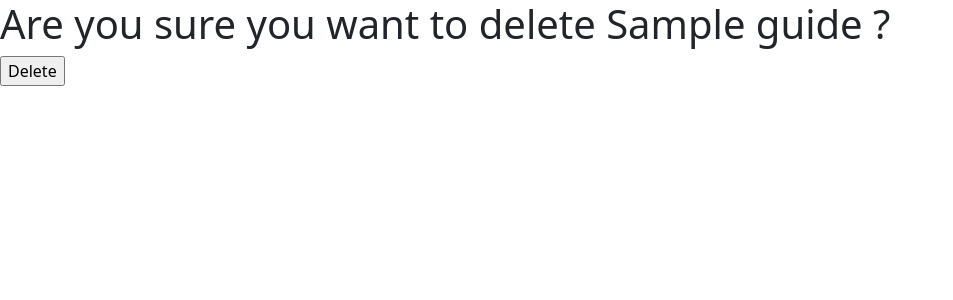
After one commit to tmarra122333/travelr, a Django app: page /1/guide_delete/ in a window 1280 px wide. The commit adds this page. Shown: the top 300 px of the page, without its empty margins (0-953 px from the left). Run offline with Django 4.2, Linux system fonts and the light colour scheme; tables that the repository leaves empty hold one stand-in row (values such as "Sample post").

Commit message:
delete guide functioning

```diff
--- /dev/null
+++ b/main_app/templates/delete_confirmation.html
@@ -0,0 +1,28 @@
+<!DOCTYPE html>
+
+{% load static %}
+
+<html lang="en">
+<head>
+    <meta charset="UTF-8">
+    <meta http-equiv="X-UA-Compatible" content="IE=edge">
+    <meta name="viewport" content="width=device-width, initial-scale=1.0">
+    <link rel="stylesheet" href="{% static 'styles/main.css' %}">
+    <link href="https://cdn.jsdelivr.net/npm/bootstrap@5.1.3/dist/css/bootstrap.min.css" rel="stylesheet" integrity="sha384-1BmE4kWBq78iYhFldvKuhfTAU6auU8tT94WrHftjDbrCEXSU1oBoqyl2QvZ6jIW3" crossorigin="anonymous">
+    <link rel="preconnect" href="https://fonts.googleapis.com">
+    <link rel="preconnect" href="https://fonts.gstatic.com" crossorigin>
+    <link href="https://fonts.googleapis.com/css2?family=Arimo&family=Bowlby+One&display=swap" rel="stylesheet">
+    <title>Document</title>
+</head>
+
+<h1>Are you sure you want to delete {{guide.title}} ?
+</h1>
+
+<div>
+    <form method="post">
+        {% csrf_token %}
+        <div>
+          <input type="submit" value="Delete" />
+        </div>
+      </form>
+</div>
--- a/main_app/templates/guide_detail.html
+++ b/main_app/templates/guide_detail.html
@@ -50,7 +50,7 @@
         </div>
 
         <button class="btn btn-default btn-sm"><a href="{% url 'guide_update' guide.pk %}">Edit this guide</a></button>
-
+        <button class="btn btn-default btn-sm"><a href="{% url 'guide_delete' guide.pk %}">Delete this guide</a></button>
 
         <script src="https://cdn.jsdelivr.net/npm/bootstrap@5.1.3/dist/js/bootstrap.bundle.min.js"
             integrity="sha384-ka7Sk0Gln4gmtz2MlQnikT1wXgYsOg+OMhuP+IlRH9sENBO0LRn5q+8nbTov4+1p"
--- a/main_app/urls.py
+++ b/main_app/urls.py
@@ -14,4 +14,5 @@ urlpatterns = [
     path('city/guides/add', views.GuideCreate.as_view(), name="guide_create"),
     path('<int:pk>/guides/', views.GuideDetail.as_view(), name="guide_detail"),
     path('<int:pk>/guide_update/', views.GuideUpdate.as_view(), name ="guide_update"),
+    path('<int:pk>/guide_delete/', views.GuideDelete.as_view(), name ="guide_delete"),
 ]
--- a/main_app/views.py
+++ b/main_app/views.py
@@ -114,3 +114,9 @@ class GuideUpdate(UpdateView):
     template_name = "guide_update.html"
     def get_success_url(self):
         return reverse('guide_detail', kwargs={'pk': self.object.pk})
+
+
+class GuideDelete(DeleteView):
+    model = Guide
+    template_name = "delete_confirmation.html"
+    success_url = "/"
```
